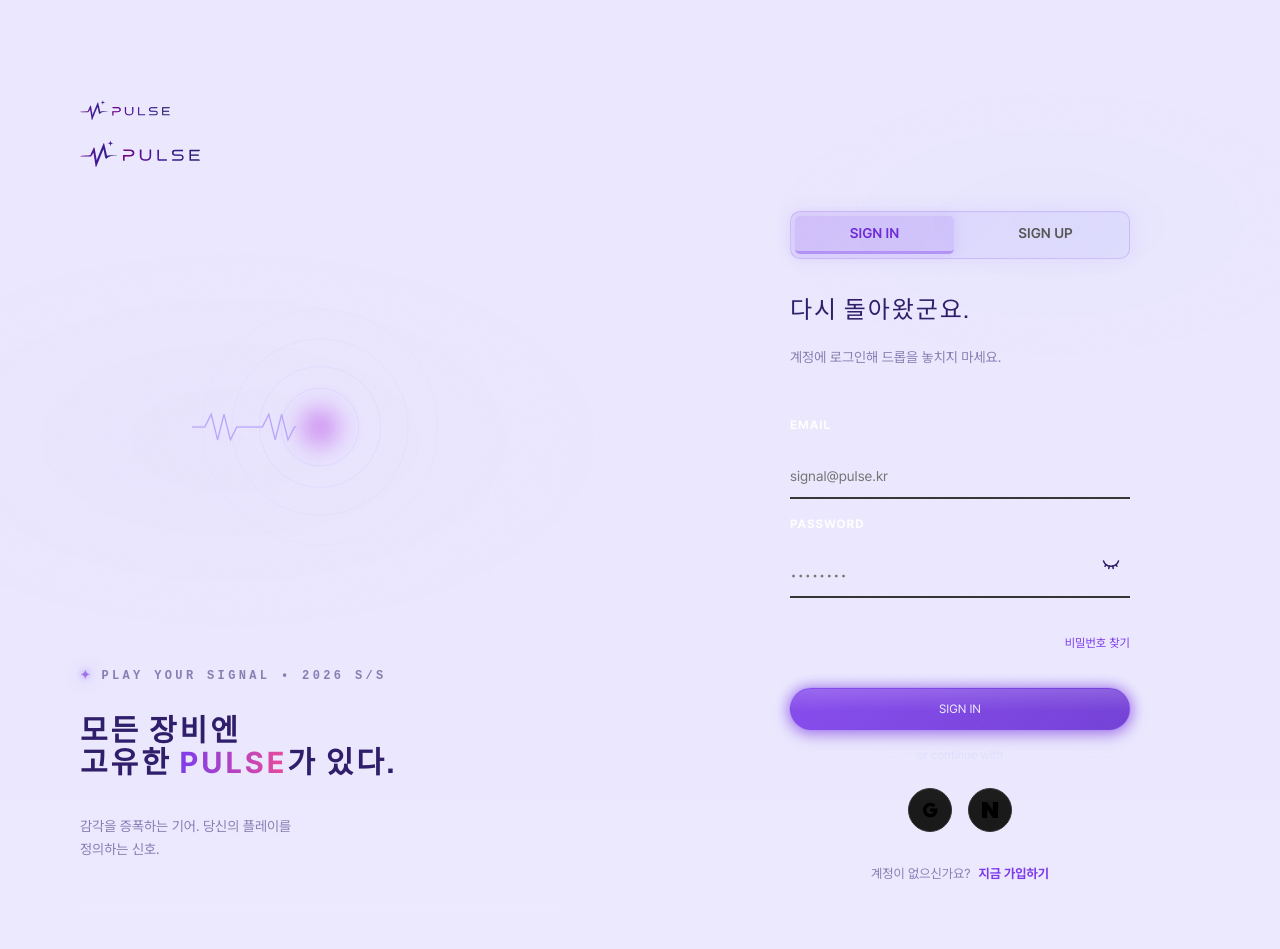
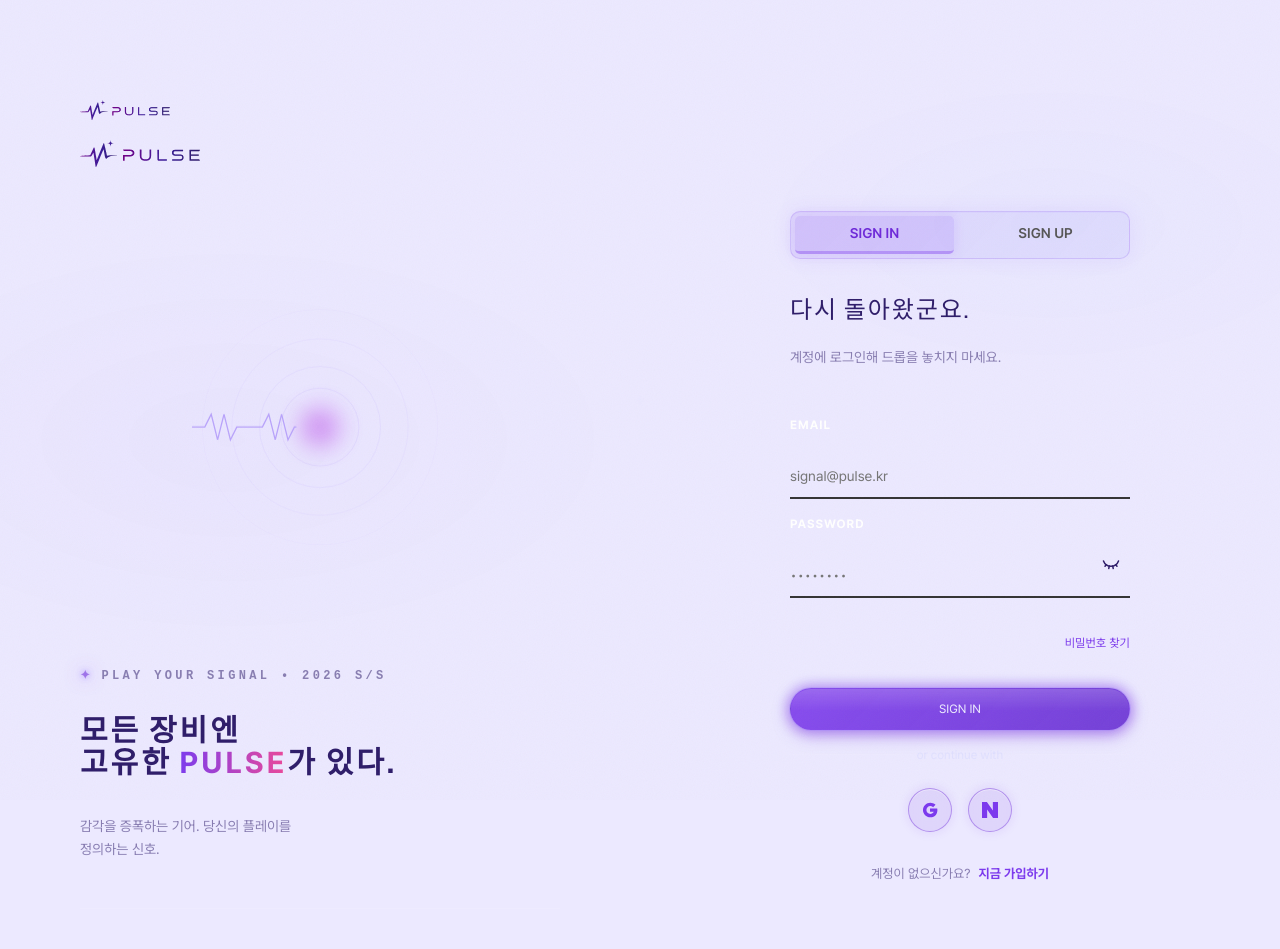
Before and after one commit to ParkJunHyeon1209/PULSE, a React (Vite) app: page /login in a window 1280 px wide. Shown: the top 949 px of the page. Built offline with nearby package versions, Linux system fonts and the light colour scheme; a web font is replaced by a local one.

Commit message:
feat: 로그인, 회원가입 공통 사용 컴포넌트 분리

```diff
--- a/src/pages/LogInpage/components/common/SocialBtn.jsx
+++ b/src/pages/LogInpage/components/common/SocialBtn.jsx
@@ -1,26 +1,41 @@
 import styled from '@emotion/styled';
 import React from 'react';
+import BaseBtn from '../../../../components/common/BaseBtn';
 
 const SocialGroup = styled.div`
   display: flex;
   justify-content: center;
+  align-items: center;
   gap: ${({ theme }) => theme.spacing[4]};
+  width: 100%;
   margin-top: ${({ theme }) => theme.spacing[6]};
+
+  button:hover svg {
+    opacity: 1;
+  }
+`;
+const GoogleButton = styled.div`
+  display: flex;
+  justify-content: center;
+  align-items: center;
   width: 100%;
+  height: 100%;
+  border-radius: 50%;
+  svg {
+    fill: ${({ theme }) => theme.colors.primary};
+    transition: fill ${({ theme }) => theme.motion.normal};
+  }
 `;
-const SocialButton = styled.button`
-  width: 44px;
-  height: 44px;
-  border-radius: ${({ theme }) => theme.radii.full};
+const NaverButton = styled.div`
   display: flex;
+  justify-content: center;
   align-items: center;
-  justify-content: center;
-  background-color: #1a1a1a;
-  border: 1px solid #333;
-  cursor: pointer;
-
-  &:hover {
-    background-color: rgba(255, 255, 255, 0.1);
+  width: 100%;
+  height: 100%;
+  border-radius: 50%;
+  svg {
+    fill: ${({ theme }) => theme.colors.primary};
+    transition: fill ${({ theme }) => theme.motion.normal};
   }
 `;
 
@@ -28,7 +43,8 @@ export default function SocialBtn() {
   return (
     <>
       <SocialGroup>
-        <SocialButton>
+        <BaseBtn variant="ic-btn" aria-label="Google" size="44px" flex="0">
+          <GoogleButton>
             <svg
               xmlns="http://www.w3.org/2000/svg"
               x="0px"
@@ -39,8 +55,10 @@ export default function SocialBtn() {
             >
               <path d="M 25.996094 48 C 13.3125 48 2.992188 37.683594 2.992188 25 C 2.992188 12.316406 13.3125 2 25.996094 2 C 31.742188 2 37.242188 4.128906 41.488281 7.996094 L 42.261719 8.703125 L 34.675781 16.289063 L 33.972656 15.6875 C 31.746094 13.78125 28.914063 12.730469 25.996094 12.730469 C 19.230469 12.730469 13.722656 18.234375 13.722656 25 C 13.722656 31.765625 19.230469 37.269531 25.996094 37.269531 C 30.875 37.269531 34.730469 34.777344 36.546875 30.53125 L 24.996094 30.53125 L 24.996094 20.175781 L 47.546875 20.207031 L 47.714844 21 C 48.890625 26.582031 47.949219 34.792969 43.183594 40.667969 C 39.238281 45.53125 33.457031 48 25.996094 48 Z"></path>
             </svg>
-        </SocialButton>
-        <SocialButton>
+          </GoogleButton>
+        </BaseBtn>
+        <BaseBtn variant="ic-btn" aria-label="Naver" size="44px" flex="0">
+          <NaverButton>
             <svg
               role="img"
               width="16"
@@ -50,7 +68,8 @@ export default function SocialBtn() {
             >
               <path d="M16.273 12.845 7.376 0H0v24h7.726V11.156L16.624 24H24V0h-7.727v12.845Z" />
             </svg>
-        </SocialButton>
+          </NaverButton>
+        </BaseBtn>
       </SocialGroup>
     </>
   );
```
Also changed, not shown: src/pages/LogInpage/components/common/CloseSvg.jsx (added, +16 -0 lines), src/pages/LogInpage/components/common/ShowBtn.jsx (added, +64 -0 lines). Lines whose indentation alone changed are shown as unchanged.
